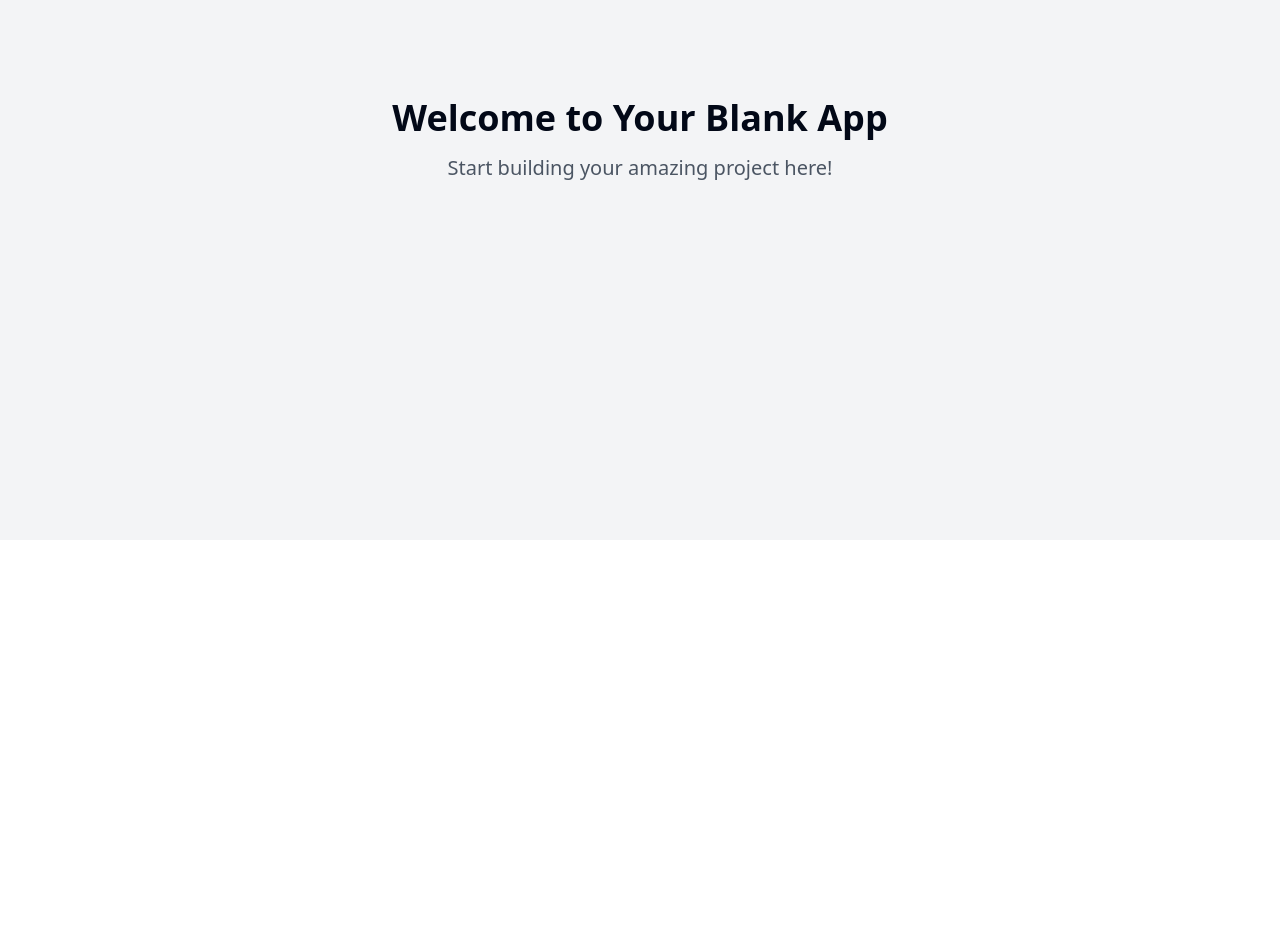
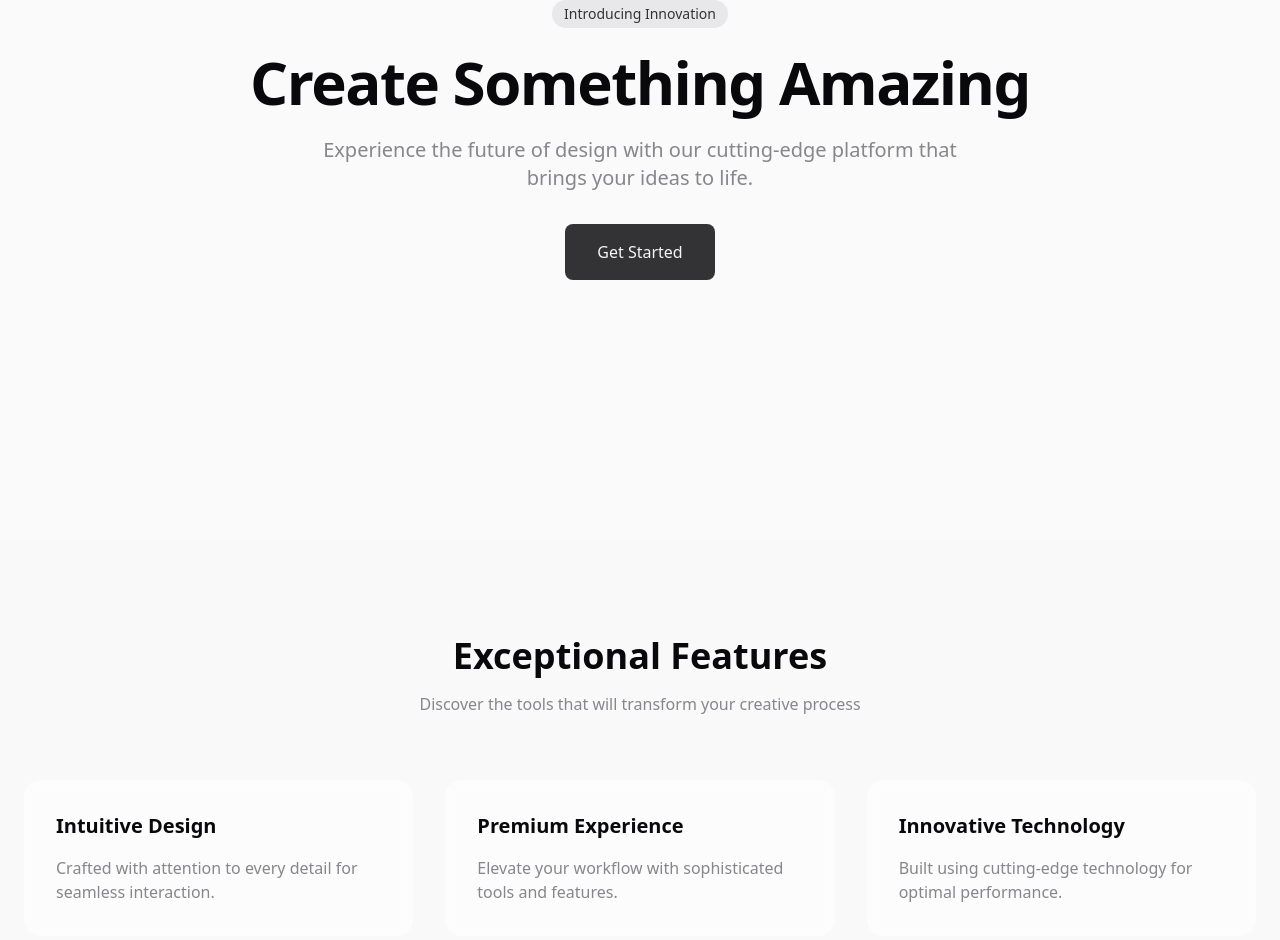
Before and after one commit to dramines/react-ignite-launchpad, a React (Vite) app: page / in a window 1280 px wide. Shown: the part 260-1200 px from the top of the page. Before the commit the page ends 800 px from the top, so only its background shows below. Built offline with nearby package versions, Linux system fonts and the light colour scheme.

Commit message:
Start React application
Initialized the React application setup to enable development and testing of components.
[skip gpt_engineer]

```diff
--- /dev/null
+++ b/src/components/Features.tsx
@@ -0,0 +1,44 @@
+const Features = () => {
+  const features = [
+    {
+      title: "Intuitive Design",
+      description: "Crafted with attention to every detail for seamless interaction.",
+    },
+    {
+      title: "Premium Experience",
+      description: "Elevate your workflow with sophisticated tools and features.",
+    },
+    {
+      title: "Innovative Technology",
+      description: "Built using cutting-edge technology for optimal performance.",
+    },
+  ];
+
+  return (
+    <section className="py-24 px-6 bg-accent/5">
+      <div className="max-w-7xl mx-auto">
+        <div className="text-center mb-16">
+          <h2 className="text-4xl font-bold mb-4">Exceptional Features</h2>
+          <p className="text-secondary max-w-2xl mx-auto">
+            Discover the tools that will transform your creative process
+          </p>
+        </div>
+        <div className="grid md:grid-cols-3 gap-8">
+          {features.map((feature, index) => (
+            <div
+              key={index}
+              className="p-8 rounded-2xl bg-white/50 backdrop-blur-sm hover:shadow-lg transition-all duration-300 group"
+            >
+              <h3 className="text-xl font-semibold mb-4 group-hover:translate-y-[-2px] transition-transform duration-200">
+                {feature.title}
+              </h3>
+              <p className="text-secondary">{feature.description}</p>
+            </div>
+          ))}
+        </div>
+      </div>
+    </section>
+  );
+};
+
+export default Features;
--- /dev/null
+++ b/src/components/Hero.tsx
@@ -0,0 +1,44 @@
+import { useEffect, useRef } from "react";
+
+const Hero = () => {
+  const heroRef = useRef<HTMLDivElement>(null);
+
+  useEffect(() => {
+    const handleScroll = () => {
+      if (heroRef.current) {
+        const scroll = window.scrollY;
+        heroRef.current.style.transform = `translateY(${scroll * 0.5}px)`;
+      }
+    };
+
+    window.addEventListener("scroll", handleScroll);
+    return () => window.removeEventListener("scroll", handleScroll);
+  }, []);
+
+  return (
+    <div className="relative h-screen overflow-hidden">
+      <div
+        ref={heroRef}
+        className="absolute inset-0 flex items-center justify-center"
+      >
+        <div className="text-center px-6 animate-fade-up">
+          <span className="inline-block px-3 py-1 mb-6 text-sm bg-accent/80 text-accent-foreground rounded-full backdrop-blur-sm">
+            Introducing Innovation
+          </span>
+          <h1 className="text-6xl font-bold mb-6 tracking-tight">
+            Create Something Amazing
+          </h1>
+          <p className="text-xl text-secondary max-w-2xl mx-auto mb-8">
+            Experience the future of design with our cutting-edge platform that
+            brings your ideas to life.
+          </p>
+          <button className="px-8 py-4 bg-primary text-primary-foreground rounded-lg hover:bg-primary/90 transition-colors duration-200">
+            Get Started
+          </button>
+        </div>
+      </div>
+    </div>
+  );
+};
+
+export default Hero;
--- /dev/null
+++ b/src/components/Navbar.tsx
@@ -0,0 +1,39 @@
+import { useState, useEffect } from "react";
+
+const Navbar = () => {
+  const [scrolled, setScrolled] = useState(false);
+
+  useEffect(() => {
+    const handleScroll = () => {
+      setScrolled(window.scrollY > 20);
+    };
+    window.addEventListener("scroll", handleScroll);
+    return () => window.removeEventListener("scroll", handleScroll);
+  }, []);
+
+  return (
+    <nav
+      className={`fixed top-0 left-0 right-0 z-50 transition-all duration-300 ${
+        scrolled
+          ? "bg-white/80 backdrop-blur-lg shadow-sm"
+          : "bg-transparent"
+      }`}
+    >
+      <div className="max-w-7xl mx-auto px-6 h-16 flex items-center justify-between">
+        <div className="text-xl font-semibold tracking-tight">Brand</div>
+        <div className="flex gap-8">
+          {["Products", "Features", "About", "Contact"].map((item) => (
+            <button
+              key={item}
+              className="text-primary hover:text-secondary transition-colors duration-200"
+            >
+              {item}
+            </button>
+          ))}
+        </div>
+      </div>
+    </nav>
+  );
+};
+
+export default Navbar;
--- a/src/index.css
+++ b/src/index.css
@@ -4,98 +4,23 @@
 
 @layer base {
   :root {
-    --background: 0 0% 100%;
-    --foreground: 222.2 84% 4.9%;
-
-    --card: 0 0% 100%;
-    --card-foreground: 222.2 84% 4.9%;
-
-    --popover: 0 0% 100%;
-    --popover-foreground: 222.2 84% 4.9%;
-
-    --primary: 222.2 47.4% 11.2%;
-    --primary-foreground: 210 40% 98%;
-
-    --secondary: 210 40% 96.1%;
-    --secondary-foreground: 222.2 47.4% 11.2%;
-
-    --muted: 210 40% 96.1%;
-    --muted-foreground: 215.4 16.3% 46.9%;
-
-    --accent: 210 40% 96.1%;
-    --accent-foreground: 222.2 47.4% 11.2%;
-
-    --destructive: 0 84.2% 60.2%;
-    --destructive-foreground: 210 40% 98%;
-
-    --border: 214.3 31.8% 91.4%;
-    --input: 214.3 31.8% 91.4%;
-    --ring: 222.2 84% 4.9%;
-
-    --radius: 0.5rem;
-
-    --sidebar-background: 0 0% 98%;
-
-    --sidebar-foreground: 240 5.3% 26.1%;
-
-    --sidebar-primary: 240 5.9% 10%;
-
-    --sidebar-primary-foreground: 0 0% 98%;
-
-    --sidebar-accent: 240 4.8% 95.9%;
-
-    --sidebar-accent-foreground: 240 5.9% 10%;
-
-    --sidebar-border: 220 13% 91%;
-
-    --sidebar-ring: 217.2 91.2% 59.8%;
+    --background: 0 0% 98%;
+    --foreground: 240 10% 3.9%;
+    --border: 240 5.9% 90%;
+    --input: 240 5.9% 90%;
+    --ring: 240 5.9% 10%;
   }
 
-  .dark {
-    --background: 222.2 84% 4.9%;
-    --foreground: 210 40% 98%;
-
-    --card: 222.2 84% 4.9%;
-    --card-foreground: 210 40% 98%;
-
-    --popover: 222.2 84% 4.9%;
-    --popover-foreground: 210 40% 98%;
-
-    --primary: 210 40% 98%;
-    --primary-foreground: 222.2 47.4% 11.2%;
-
-    --secondary: 217.2 32.6% 17.5%;
-    --secondary-foreground: 210 40% 98%;
-
-    --muted: 217.2 32.6% 17.5%;
-    --muted-foreground: 215 20.2% 65.1%;
-
-    --accent: 217.2 32.6% 17.5%;
-    --accent-foreground: 210 40% 98%;
-
-    --destructive: 0 62.8% 30.6%;
-    --destructive-foreground: 210 40% 98%;
-
-    --border: 217.2 32.6% 17.5%;
-    --input: 217.2 32.6% 17.5%;
-    --ring: 212.7 26.8% 83.9%;
-    --sidebar-background: 240 5.9% 10%;
-    --sidebar-foreground: 240 4.8% 95.9%;
-    --sidebar-primary: 224.3 76.3% 48%;
-    --sidebar-primary-foreground: 0 0% 100%;
-    --sidebar-accent: 240 3.7% 15.9%;
-    --sidebar-accent-foreground: 240 4.8% 95.9%;
-    --sidebar-border: 240 3.7% 15.9%;
-    --sidebar-ring: 217.2 91.2% 59.8%;
-  }
-}
-
-@layer base {
   * {
     @apply border-border;
   }
 
   body {
-    @apply bg-background text-foreground;
+    @apply bg-background text-foreground antialiased;
+    font-feature-settings: "rlig" 1, "calt" 1;
   }
 }
+
+.glass-effect {
+  @apply bg-white/20 backdrop-blur-lg border border-white/30;
+}
--- a/src/pages/Index.tsx
+++ b/src/pages/Index.tsx
@@ -1,13 +1,14 @@
-// Update this page (the content is just a fallback if you fail to update the page)
+import Navbar from "../components/Navbar";
+import Hero from "../components/Hero";
+import Features from "../components/Features";
 
 const Index = () => {
   return (
-    <div className="min-h-screen flex items-center justify-center bg-gray-100">
-      <div className="text-center">
-        <h1 className="text-4xl font-bold mb-4">Welcome to Your Blank App</h1>
-        <p className="text-xl text-gray-600">Start building your amazing project here!</p>
-      </div>
-    </div>
+    <main className="min-h-screen bg-background text-foreground">
+      <Navbar />
+      <Hero />
+      <Features />
+    </main>
   );
 };
 
--- a/tailwind.config.ts
+++ b/tailwind.config.ts
@@ -12,85 +12,56 @@ export default {
   theme: {
     container: {
       center: true,
-			padding: '2rem',
+      padding: "2rem",
       screens: {
-				'2xl': '1400px'
-			}
+        "2xl": "1400px",
+      },
     },
     extend: {
       colors: {
-				border: 'hsl(var(--border))',
-				input: 'hsl(var(--input))',
-				ring: 'hsl(var(--ring))',
-				background: 'hsl(var(--background))',
-				foreground: 'hsl(var(--foreground))',
+        border: "hsl(var(--border))",
+        input: "hsl(var(--input))",
+        ring: "hsl(var(--ring))",
+        background: "hsl(var(--background))",
+        foreground: "hsl(var(--foreground))",
         primary: {
-					DEFAULT: 'hsl(var(--primary))',
-					foreground: 'hsl(var(--primary-foreground))'
+          DEFAULT: "#333336",
+          foreground: "#F5F5F7",
         },
         secondary: {
-					DEFAULT: 'hsl(var(--secondary))',
-					foreground: 'hsl(var(--secondary-foreground))'
-				},
-				destructive: {
-					DEFAULT: 'hsl(var(--destructive))',
-					foreground: 'hsl(var(--destructive-foreground))'
-				},
-				muted: {
-					DEFAULT: 'hsl(var(--muted))',
-					foreground: 'hsl(var(--muted-foreground))'
+          DEFAULT: "#86868B",
+          foreground: "#F5F5F7",
         },
         accent: {
-					DEFAULT: 'hsl(var(--accent))',
-					foreground: 'hsl(var(--accent-foreground))'
+          DEFAULT: "#E4E4E7",
+          foreground: "#333336",
         },
-				popover: {
-					DEFAULT: 'hsl(var(--popover))',
-					foreground: 'hsl(var(--popover-foreground))'
-				},
-				card: {
-					DEFAULT: 'hsl(var(--card))',
-					foreground: 'hsl(var(--card-foreground))'
-				},
-				sidebar: {
-					DEFAULT: 'hsl(var(--sidebar-background))',
-					foreground: 'hsl(var(--sidebar-foreground))',
-					primary: 'hsl(var(--sidebar-primary))',
-					'primary-foreground': 'hsl(var(--sidebar-primary-foreground))',
-					accent: 'hsl(var(--sidebar-accent))',
-					'accent-foreground': 'hsl(var(--sidebar-accent-foreground))',
-					border: 'hsl(var(--sidebar-border))',
-					ring: 'hsl(var(--sidebar-ring))'
-				}
-			},
-			borderRadius: {
-				lg: 'var(--radius)',
-				md: 'calc(var(--radius) - 2px)',
-				sm: 'calc(var(--radius) - 4px)'
       },
       keyframes: {
-				'accordion-down': {
-					from: {
-						height: '0'
+        "fade-up": {
+          "0%": {
+            opacity: "0",
+            transform: "translateY(20px)",
           },
-					to: {
-						height: 'var(--radix-accordion-content-height)'
-					}
+          "100%": {
+            opacity: "1",
+            transform: "translateY(0)",
           },
-				'accordion-up': {
-					from: {
-						height: 'var(--radix-accordion-content-height)'
         },
-					to: {
-						height: '0'
-					}
-				}
+        "fade-in": {
+          "0%": {
+            opacity: "0",
+          },
+          "100%": {
+            opacity: "1",
+          },
+        },
       },
       animation: {
-				'accordion-down': 'accordion-down 0.2s ease-out',
-				'accordion-up': 'accordion-up 0.2s ease-out'
-			}
-		}
+        "fade-up": "fade-up 0.5s ease-out",
+        "fade-in": "fade-in 0.3s ease-out",
+      },
+    },
   },
   plugins: [require("tailwindcss-animate")],
 } satisfies Config;
```
Lines whose indentation alone changed are shown as unchanged.
